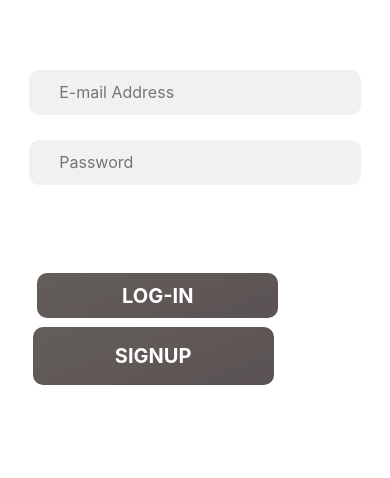
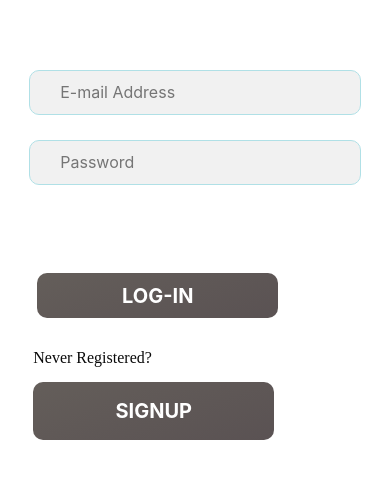
Before and after one commit to yadav-aman/food-ez, a React (Create React App) app in the folder client/: page / in a window 390 px wide. Shown: the part 338-816 px from the top of the page. Built offline with nearby package versions, Linux system fonts and the light colour scheme; no server answers.

Commit message:
Back button updated

```diff
--- a/client/src/components/Login.jsx
+++ b/client/src/components/Login.jsx
@@ -56,7 +56,7 @@ const Login = () => {
             <ErrorMessage message={errorMessage} />
 
             <div className="forget-pass">
-              <a href="#">Forgot Password ?</a>
+              <h3 onClick={signup} className="has-text-black">Forgot Password ?</h3>
             </div>
 
             <div className="is-flex p-2 together">
@@ -64,7 +64,8 @@ const Login = () => {
 
             </div>
           </form>
-          <button className="submit_2 ml-3 sign" onClick={signup}>Signup</button>
+          <h2 className="ml-1 has-text-black">Never Registered?</h2>
+          <button className="submit_2 sign mt-3" onClick={signup}>Signup</button>
         </div>
 
       </div>
--- a/client/src/components/Register.jsx
+++ b/client/src/components/Register.jsx
@@ -2,6 +2,7 @@ import React, { useContext, useState } from "react";
 
 import { UserContext } from "../context/UserContext";
 import ErrorMessage from "./ErrorMessage";
+import Login from "./Login";
 
 const Register = () => {
   const [name, setName] = useState("");
@@ -10,6 +11,7 @@ const Register = () => {
   const [confirmationPassword, setConfirmationPassword] = useState("");
   const [errorMessage, setErrorMessage] = useState("");
   const [, setToken] = useContext(UserContext);
+  const [toggle,setToggle] = useState("signin")
 
   const submitRegistration = async () => {
     const requestOptions = {
@@ -39,9 +41,13 @@ const Register = () => {
     }
   };
 
+  const signup=()=>{
+    setToggle("login")
+  }
+
   return (
-
-<div className="login">
+<>
+    {toggle===("signin")?<div className="login">
     <div className="container">
         <h1>Welcome to Food-ez<br />Register here:</h1>
 
@@ -55,32 +61,15 @@ const Register = () => {
 
           <button className="submit_2 ml-3" type="submit">Register</button>
           </form>
+          <h2 className="ml-1 has-text-black">Already Registered?</h2>
+          <button className="submit_2 sign mt-3" onClick={signup}>Login</button>
         </div>
 
       </div>
-      </div>
+       </div>:(toggle===("login")?<Login/>:null)}
+       </>
 
   );
 };
 
 export default Register;
-
-
-{/* <div className="login">
-      <div className="container">
-        <h1>Login to access to<br />your account</h1>
-
-        <div className="login-form">
-          <form onSubmit={handleSubmit}>
-            <input type="text" placeholder="Name" value={name} onChange={(e) => setName(e.target.value)} required />
-            <input type="email" placeholder="Email" value={email} onChange={(e) => setEmail(e.target.value)} required/>
-            <input type="password" placeholder="Password" value={password} onChange={(e) => setPassword(e.target.value)} required/>
-            <input type="password" placeholder="Confirm Password" value={confirmationPassword} onChange={(e) => setConfirmationPassword(e.target.value)} required/>
-            <ErrorMessage message={errorMessage} /><br/>
-
-          <button className="submit_2 ml-3" type="submit">Register</button>
-          </form>
-        </div>
-
-      </div>
-      </div> */}
--- a/client/src/style.css
+++ b/client/src/style.css
@@ -1,29 +1,3 @@
-/* body {
-  height: 100%;
-  margin: 0;
-} */
-
-/* .bg {
-  background-image: url(https://media.istockphoto.com/photos/healthy-fresh-vegetables-frame-copy-space-picture-id1249223936?b=1&k=20&m=1249223936&s=170667a&w=0&h=hxKD4SC8LPwZoIDkyMo894U2qxZl7WAVbJm3Zcme-8M=);
-  height: 100%;
-  position: fixed;
-  width: 100%;
-  background-position: center;
-  background-repeat: no-repeat;
-  background-size: cover;
-} */
-
-/* html {
-  height: 100%;
-}
-
-.head {
-  font-family: "Times New Roman", Times, serif;
-  font-weight: 800;
-  font-size: xx-large;
-  margin-right: 8rem;
-  margin-top: 6rem;
-} */
 * {
   margin: 0;
   padding: 0;
@@ -129,11 +103,12 @@ img {
 }
 
 .login {
-  max-height: 100vh;
+  max-height: 180vh;
   overflow-y: auto;
   float: left;
   margin: 0 auto;
   width: calc(100% - 1194px);
+  margin-top: -5rem;
 }
 .login .container {
   width: 505px;
@@ -161,6 +136,7 @@ img {
   border: none;
   padding: 0 30px;
   border-radius: 10px;
+  border: 1px solid powderblue;
 }
 .login .container .login-form form button[type="submit"] {
   background: -webkit-linear-gradient(110deg, #5c5455 0%, #4d4846 100%);
@@ -226,6 +202,10 @@ img {
   right: 0;
   margin-top: 189px;
 }
+.forget-pass:hover {
+  cursor: pointer;
+}
+
 .login .container .forget-pass a {
   font-size: 16px;
   position: relative;
@@ -354,6 +334,10 @@ img {
     height: 45px;
     margin-top: 100px;
   }
+  .submit_2 {
+    height: 45px;
+    margin-top: 100px;
+  }
   .login .container .login-form .remember-form {
     position: relative;
     margin-top: -14px;
@@ -460,8 +444,7 @@ img {
 }
 
 .sign {
-  margin-top: -2rem !important;
-  margin-left: 1% !important;
+  margin-left: 1.2% !important;
 }
 
 .submit_2:hover {
```
